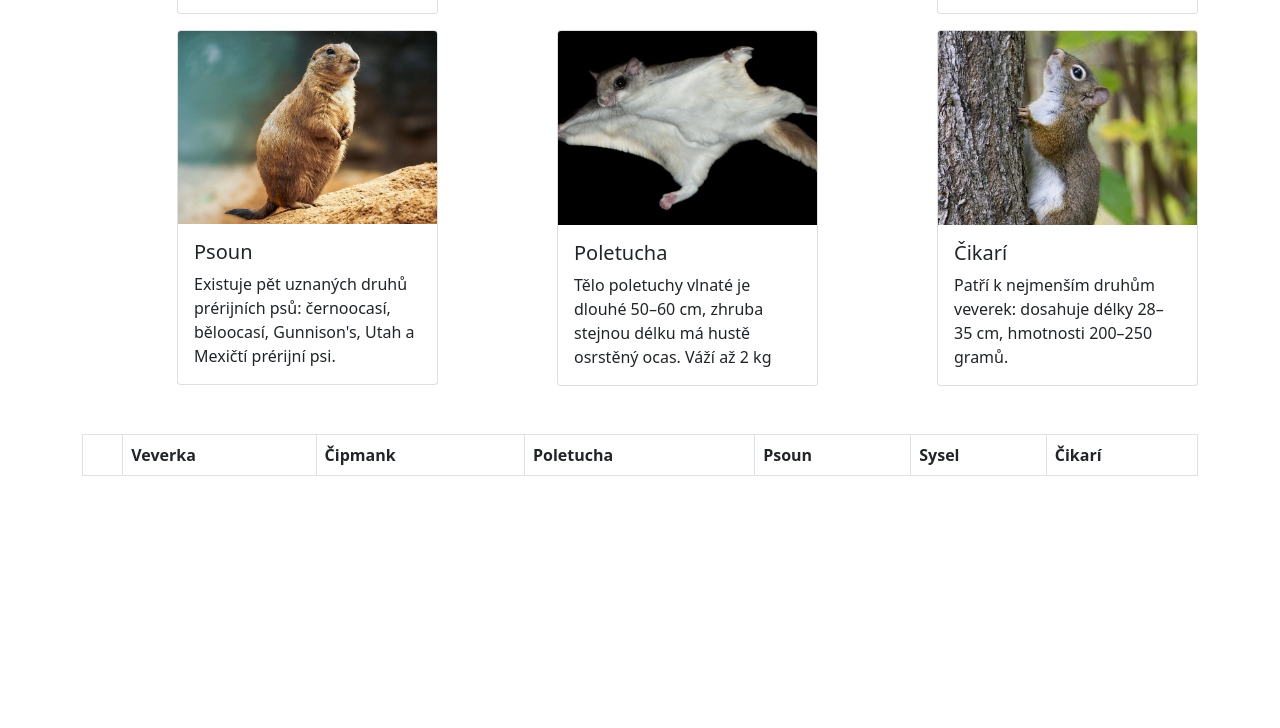
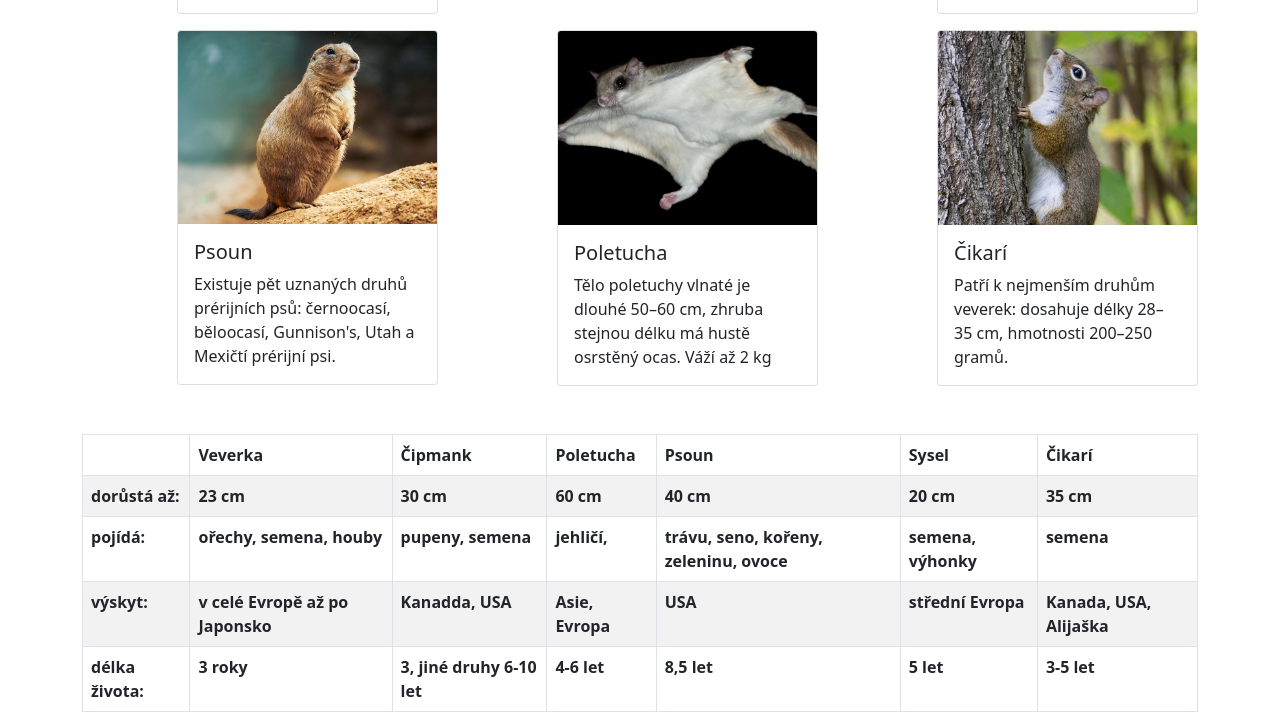
Before and after one commit to oliversestak/final-projekt, a website: page index1.html in a window 1280 px wide. Shown: the part 833-1561 px from the top of the page. Before the commit the page ends 1325 px from the top, so only its background shows below. Drawn offline with nearby package versions, Linux system fonts and the light colour scheme.

Commit message:
table-done

```diff
--- a/index1.html
+++ b/index1.html
@@ -146,6 +146,7 @@
 
   <div class="container mt-5">
   <div class="table-responsive">
+
     <table class="table table-striped table-hover table-bordered">
     <thead>
       <tr>
@@ -157,11 +158,50 @@
         <th>Sysel</th>
         <th>Čikarí</th>
       </tr>
-      <tbody>
+    </thead>
+    <tbody>
+      <tr>
+        <th>dorůstá až:</th>
+        <th>23 cm</th>
+        <th>30 cm</th>
+        <th>60 cm</th>
+        <th>40 cm</th>
+        <th>20 cm</th>
+        <th>35 cm</th>
+      </tr>
 
-      </tbody>
-    </thead>
+      <tr>
+        <th>pojídá:</th>
+        <th>ořechy, semena, houby</th>
+        <th>pupeny, semena</th>
+        <th>jehličí, </th>
+        <th>trávu, seno, kořeny, zeleninu, ovoce</th>
+        <th>semena, výhonky</th>
+        <th>semena</th>
+      </tr>
+
+      <tr>
+        <th>výskyt:</th>
+        <th>v celé Evropě až po Japonsko</th>
+        <th>Kanadda, USA</th>
+        <th>Asie, Evropa</th>
+        <th>USA</th>
+        <th>střední Evropa</th>
+        <th>Kanada, USA, Alijaška</th>
+      </tr>
+
+      <tr>
+        <th>délka života:</th>
+        <th>3 roky</th>
+        <th>3, jiné druhy 6-10 let</th>
+        <th>4-6 let</th>
+        <th>8,5 let</th>
+        <th>5 let</th>
+        <th>3-5 let</th>
+      </tr>
+    </tbody>
     </table>
+
   </div>
   </div>
 
```
